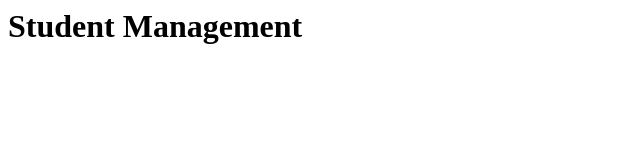
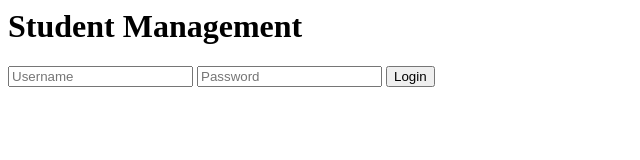
Before and after one commit to Sanika14-xyz/student-management, a plain HTML site: page index.html in a window 1280 px wide. Shown: the whole page, without its empty margins (0-640 px from the left). Drawn offline with Linux system fonts and the light colour scheme.

Commit message:
Add login form to index.html

```diff
--- a/index.html
+++ b/index.html
@@ -1 +1,6 @@
 <h1>Student Management</h1>
+<form>
+    <input type="text" placeholder="Username">
+    <input type="password" placeholder="Password">
+    <button>Login</button>
+</form>
```
